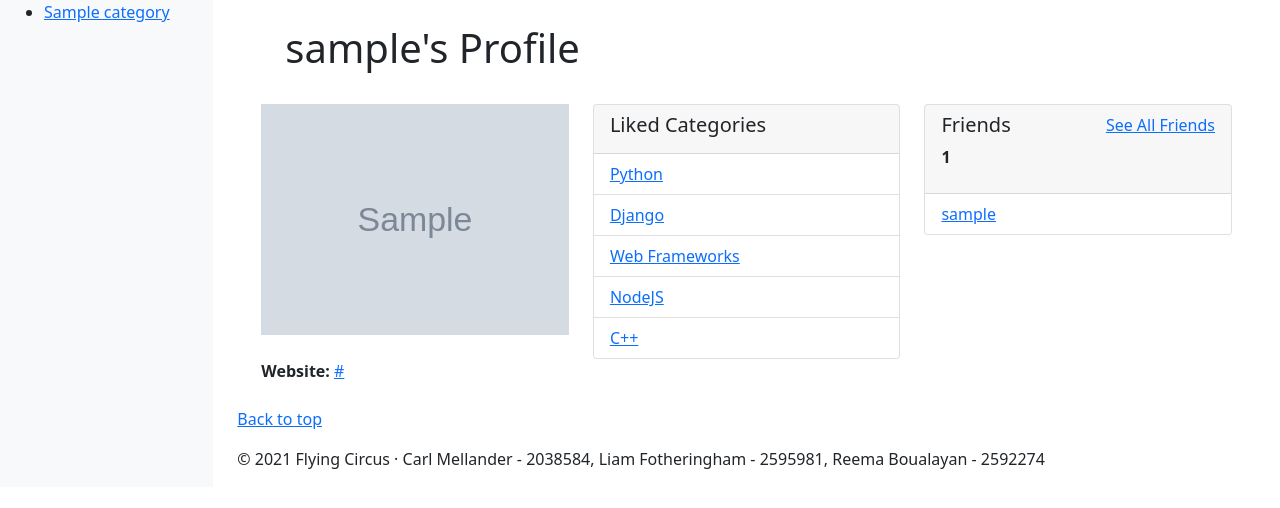
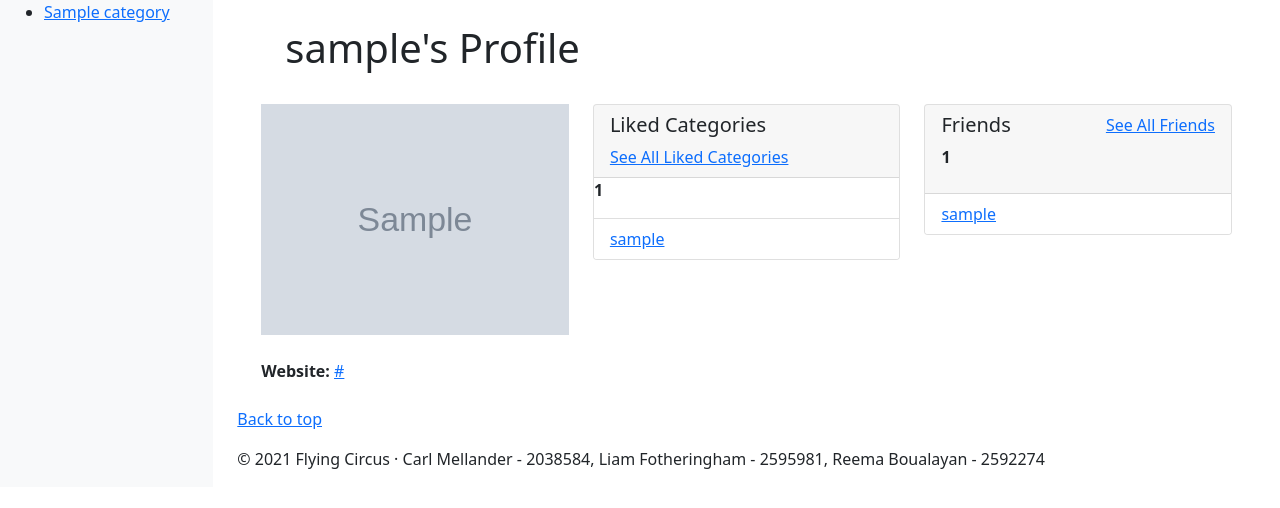
Before and after one commit to liamfotheringham/internet_technology_group_project, a Django app: a page that uses templates/rango/profile.html in a window 1280 px wide. Shown: the part 62-570 px from the top of the page. Run offline with Django 3.2, Linux system fonts and the light colour scheme; tables that the repository leaves empty hold one stand-in row (values such as "Sample post"); grey boxes marked "Sample" are stand-in pictures.

Commit message:
liked cat, issue - category page nonetype/matching

```diff
--- a/rango/models.py
+++ b/rango/models.py
@@ -54,3 +54,8 @@ class Comment(models.Model):
 class Friend(models.Model):
     user_profile = models.ForeignKey(UserProfile, on_delete = models.CASCADE, null=True)
     friends = models.ManyToManyField(UserProfile, related_name='friends')
+
+class likedCat(models.Model):
+    user_profile = models.ForeignKey(UserProfile, on_delete = models.CASCADE, null=True)
+    category = models.ForeignKey(Category, on_delete = models.CASCADE, null=True)
+    likedcats = models.ManyToManyField(UserProfile, related_name='likedcats')
--- a/rango/urls.py
+++ b/rango/urls.py
@@ -13,5 +13,6 @@ urlpatterns = [
     path('login/', views.user_login, name='login'),
     path('logout/', views.user_logout, name='logout'),
     path('profile/<username>/', views.ProfileView.as_view(), name='profile'),
-    path('profile/<username>/friendslist/', views.friends_list , name='friends_list')
+    path('profile/<username>/friendslist/', views.friends_list , name='friends_list'),
+    path('profile/<username>/liked_categories/', views.likedcat_list , name='liked_categories')
 ]
--- a/rango/views.py
+++ b/rango/views.py
@@ -9,7 +9,7 @@ from django.contrib.auth.models import User
 from django.http import HttpResponse
 from django.views import View
 
-from rango.models import Category, Page, Comment, UserProfile, Friend
+from rango.models import Category, Page, Comment, UserProfile, Friend, likedCat
 from rango.forms import CategoryForm, PageForm, UserForm, UserProfileForm, CommentForm
 
 from datetime import datetime
@@ -37,6 +37,17 @@ def about(request):
 
     return render(request, 'rango/about.html', context=context_dict)
 
+def update_liked_cats(self, request, session_user_profile, user_profile):
+        if 'like_category' in request.POST:
+            cat = likedCat.objects.get_or_create(user_profile=user_profile)
+            cat.category.likes = likedCat.category.likes + 1
+            cat.likedcats.add(session_user_profile)
+
+        elif 'unlike_category' in request.POST:
+            cat = likedCat.objects.get_or_create(user_profile=user_profile)
+            cat.category.likes = likedCat.category.likes - 1
+            cat.likedcats.remove(session_user_profile)
+
 def show_category(request, category_name_slug):
 
     context_dict = {}
@@ -61,6 +72,16 @@ def show_category(request, category_name_slug):
         context_dict['category'] = category
         context_dict['comments'] = Comment.objects.filter(category = category).order_by('-date_added')
         context_dict['comment_form'] = form
+
+        if request.user.is_authenticated:
+            all_likedcats = get_all_likedcats(request.user.userprofile)
+
+            if(category in all_likedcats):
+                cat_liked = True
+            else:
+                cat_liked = False
+        else:
+            cat_liked = False
 
     except Category.DoesNotExist:
         context_dict['category'] = None
@@ -227,7 +248,6 @@ class ProfileView(View):
             user_profile_friends = Friend.objects.get_or_create(user_profile=user_profile)[0]
             user_profile_friends.friends.add(session_user_profile)
 
-
     def get(self, request, username):
         try:
             (user, user_profile, form) = self.get_user_details(username)
@@ -236,6 +256,7 @@ class ProfileView(View):
             return redirect(reverse('rango:index'))
 
         friends = get_five_friends(user_profile)
+        likedcats = get_five_likedcats(user_profile)
 
         if request.user.is_authenticated:
             all_session_friends = get_all_friends(request.user.userprofile)
@@ -252,7 +273,8 @@ class ProfileView(View):
                         'selected_user':user,
                         'form':form,
                         'friends':friends,
-                        'is_friend':is_friend}
+                        'is_friend':is_friend,
+                        'likedcats': likedcats }
 
         return render(request, 'rango/profile.html', context_dict)
 
@@ -265,6 +287,7 @@ class ProfileView(View):
             return redirect(reverse('rango:index'))
 
         self.update_friend_status(request, request.user.userprofile, user_profile)
+        self.update_liked_cats(request, request.user.userprofile, user_profile)
 
         form = UserProfileForm(request.POST, request.FILES, instance=user_profile)
 
@@ -275,11 +298,13 @@ class ProfileView(View):
             print(form.errors)
 
         friends = get_five_friends(user_profile)
+        likedcats = get_five_likedcats(user_profile)
 
         context_dict = {'user_profile':user_profile,
                         'selected_user':user,
                         'form':form,
-                        'friends':friends}
+                        'friends':friends,
+                        'likedcats': likedcats}
 
         return render(request, 'rango/profile.html', context_dict)
 
@@ -310,3 +335,29 @@ def get_all_friends(user_profile):
 
     except Friend.DoesNotExist:
         return None
+
+def get_five_likedcats(user_profile):
+    try:
+        likedcat = likedCat.objects.get(user_profile=user_profile)
+        return likedcat.likedcats.all()[:5]
+    except likedCat.DoesNotExist:
+        return None
+
+def get_all_likedcats(user_profile):
+    try:
+        likedcat = likedCat.objects.get(user_profile=user_profile)
+        return likedcat.likedcats.all()
+    except likedCat.DoesNotExist:
+        return None
+
+def likedcat_list(request, username):
+    context_dict = {}
+    context_dict['username'] = username
+
+    try:
+        user = User.objects.get_or_create(username=username)[0]
+        context_dict['likedcats'] = get_all_likedcats(user.userprofile)
+    except:
+        return redirect(reverse('rango:index'))
+
+    return render(request, 'rango/liked_categories.html', context_dict)
--- a/templates/rango/profile.html
+++ b/templates/rango/profile.html
@@ -48,14 +48,17 @@
                 <div class="card">
                     <div class="card-header">
                         <h5>Liked Categories</h5>
+                        <a href="{% url 'rango:liked_categories' selected_user.username %}">See All Liked Categories</a>
                     </div>
-                    <ul class="list-group list-group-flush overflow-auto">
-                        <li class="list-group-item"><a href="#">Python</a></li>
-                        <li class="list-group-item"><a href="#">Django</a></li>
-                        <li class="list-group-item"><a href="#">Web Frameworks</a></li>
-                        <li class="list-group-item"><a href="#">NodeJS</a></li>
-                        <li class="list-group-item"><a href="#">C++</a></li>
-
+                    <strong><p>{{ likedcats.count }}</p></strong>
+                    <ul class="list-group list-group-flush">
+                        {% if likedcats %}
+                        {% for likedcat in likedcats %}
+                            <li class="list-group-item"><a href="{% url 'rango:profile' likedcat.category.name %}"> {{ likedcat }}</a></li>
+                        {% endfor %}
+                    {% else %}
+                        <li class="list-group-item">No Liked categories</li>
+                    {% endif %}
                     </ul>
                 </div>
             </div>
```
Also changed, not shown: templates/rango/category.html (+11 -0 lines), templates/rango/liked_categories.html (added, +37 -0 lines), rango/migrations/0008_likedcat.py (added).
